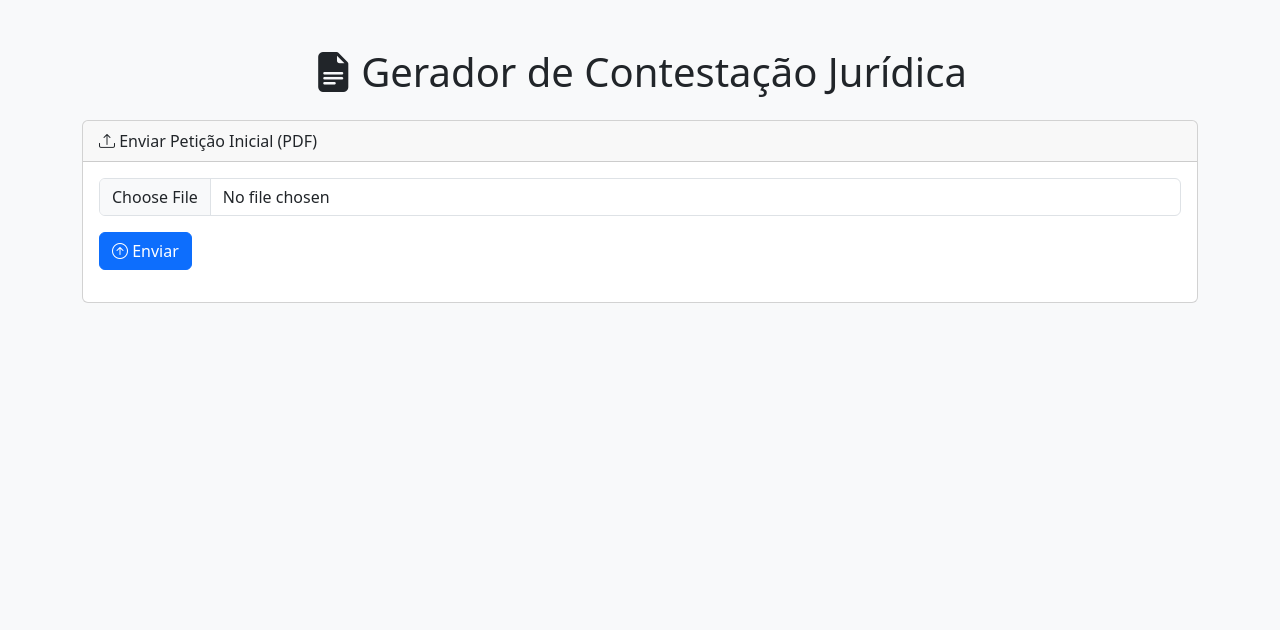
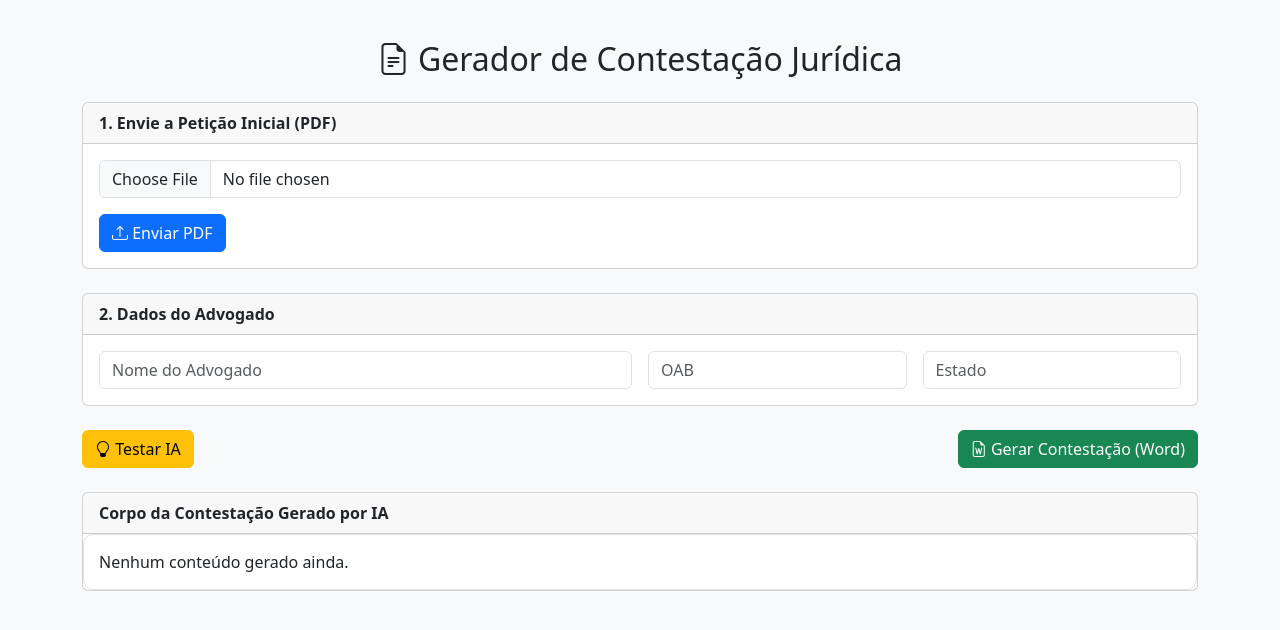
Before and after one commit to Alandamme/api-contestacao-juridica, a Flask app: page / in a window 1280 px wide. Shown: the top 630 px of the page. Run offline with Flask 3, Linux system fonts and the light colour scheme.

Commit message:
Update index.html

```diff
--- a/src/templates/index.html
+++ b/src/templates/index.html
@@ -1,173 +1,118 @@
 <!DOCTYPE html>
-<html lang="pt-BR">
+<html lang="pt-br">
 <head>
   <meta charset="UTF-8" />
-  <meta name="viewport" content="width=device-width, initial-scale=1.0"/>
+  <meta name="viewport" content="width=device-width, initial-scale=1" />
   <title>Gerador de Contestação Jurídica</title>
-  <link href="https://cdn.jsdelivr.net/npm/bootstrap@5.3.3/dist/css/bootstrap.min.css" rel="stylesheet"/>
-  <link rel="stylesheet" href="https://cdn.jsdelivr.net/npm/bootstrap-icons@1.10.5/font/bootstrap-icons.css">
+  <link href="https://cdn.jsdelivr.net/npm/bootstrap@5.3.3/dist/css/bootstrap.min.css" rel="stylesheet">
+  <link href="https://cdn.jsdelivr.net/npm/bootstrap-icons@1.11.3/font/bootstrap-icons.css" rel="stylesheet">
+  <style>
+    body {
+      padding-top: 40px;
+      background-color: #f8f9fa;
+    }
+    .preview-card {
+      white-space: pre-wrap;
+      background: #fff;
+      padding: 15px;
+      border-radius: 10px;
+      border: 1px solid #dee2e6;
+    }
+  </style>
 </head>
-<body class="bg-light">
-
-<div class="container py-5">
-  <h1 class="mb-4 text-center">
-    <i class="bi bi-file-earmark-text-fill me-2"></i>Gerador de Contestação Jurídica
-  </h1>
+<body>
+  <div class="container">
+    <h2 class="text-center mb-4"><i class="bi bi-file-earmark-text"></i> Gerador de Contestação Jurídica</h2>
 
     <!-- Upload PDF -->
     <div class="card mb-4">
-    <div class="card-header"><i class="bi bi-upload"></i> Enviar Petição Inicial (PDF)</div>
+      <div class="card-header"><strong>1. Envie a Petição Inicial (PDF)</strong></div>
       <div class="card-body">
-      <form id="upload-form">
-        <input type="file" name="pdf" accept=".pdf" class="form-control mb-3" required>
-        <button type="submit" class="btn btn-primary"><i class="bi bi-arrow-up-circle"></i> Enviar</button>
+        <form id="form-upload">
+          <div class="mb-3">
+            <input type="file" class="form-control" id="pdfFile" accept="application/pdf" required>
+          </div>
+          <button type="submit" class="btn btn-primary"><i class="bi bi-upload"></i> Enviar PDF</button>
         </form>
-      <div id="upload-status" class="mt-3"></div>
-    </div>
-  </div>
-
-  <!-- Dados extraídos -->
-  <div class="card mb-4 d-none" id="dados-extraidos-card">
-    <div class="card-header"><i class="bi bi-clipboard-data"></i> Dados Extraídos</div>
-    <div class="card-body" id="dados-extraidos-preview"></div>
-  </div>
-
-  <!-- Botão testar IA -->
-  <div class="d-grid gap-2 mt-4 d-none" id="testar-ia-container">
-    <button id="testar-ia-btn" class="btn btn-outline-secondary">
-      <i class="bi bi-robot"></i> Testar IA (Prévia da Contestação)
-    </button>
-  </div>
-
-  <!-- Pré-visualização -->
-  <div class="card mt-4 d-none" id="preview-card">
-    <div class="card-header"><i class="bi bi-chat-left-dots-fill"></i> Pré-visualização da Contestação</div>
-    <div class="card-body">
-      <pre id="preview-texto" class="bg-light border p-3 rounded" style="white-space: pre-wrap; max-height: 400px; overflow-y: auto;"></pre>
       </div>
     </div>
 
     <!-- Dados do advogado -->
-  <div class="card mb-4 d-none" id="advogado-card">
-    <div class="card-header"><i class="bi bi-person-badge"></i> Dados do Advogado</div>
+    <div class="card mb-4">
+      <div class="card-header"><strong>2. Dados do Advogado</strong></div>
       <div class="card-body">
-      <form id="advogado-form">
-        <div class="mb-3">
-          <label for="nome_advogado" class="form-label">Nome do Advogado</label>
-          <input type="text" class="form-control" id="nome_advogado" required>
+        <form id="form-advogado">
+          <div class="row g-3">
+            <div class="col-md-6">
+              <input type="text" class="form-control" id="nome_advogado" placeholder="Nome do Advogado" required>
             </div>
-        <div class="mb-3">
-          <label for="oab" class="form-label">Número da OAB</label>
-          <input type="text" class="form-control" id="oab" required>
+            <div class="col-md-3">
+              <input type="text" class="form-control" id="oab" placeholder="OAB" required>
             </div>
-        <div class="mb-3">
-          <label for="estado" class="form-label">Estado</label>
-          <input type="text" class="form-control" id="estado" required>
+            <div class="col-md-3">
+              <input type="text" class="form-control" id="estado" placeholder="Estado" required>
             </div>
-        <button type="submit" class="btn btn-success"><i class="bi bi-file-earmark-word-fill"></i> Gerar Contestação</button>
+          </div>
         </form>
       </div>
     </div>
 
-  <!-- Resultado -->
-  <div class="alert alert-success d-none mt-4" id="resultado"></div>
+    <!-- Ações -->
+    <div class="d-flex justify-content-between mb-4">
+      <button class="btn btn-warning" id="btn-testar-ia"><i class="bi bi-lightbulb"></i> Testar IA</button>
+      <button class="btn btn-success" id="btn-gerar-contestacao"><i class="bi bi-file-earmark-word"></i> Gerar Contestação (Word)</button>
+    </div>
+
+    <!-- Visualização IA -->
+    <div class="card mb-4">
+      <div class="card-header"><strong>Corpo da Contestação Gerado por IA</strong></div>
+      <div class="card-body preview-card" id="preview-contestacao">Nenhum conteúdo gerado ainda.</div>
+    </div>
   </div>
 
   <script>
     let sessionFile = null;
-  let corpoGerado = null;
+    let corpoGerado = "";
 
-  document.getElementById("upload-form").addEventListener("submit", async (e) => {
+    document.getElementById("form-upload").addEventListener("submit", async function (e) {
       e.preventDefault();
-    const formData = new FormData(e.target);
-    const status = document.getElementById("upload-status");
-    status.innerHTML = "⌛ Enviando arquivo...";
+      const file = document.getElementById("pdfFile").files[0];
+      const formData = new FormData();
+      formData.append("pdf", file);
 
-    const res = await fetch("/api/upload", { method: "POST", body: formData });
-    const data = await res.json();
+      const response = await fetch("/api/upload", {
+        method: "POST",
+        body: formData
+      });
 
-    if (data.dados_extraidos) {
-      sessionFile = data.dados_extraidos;
-
-      const preview = document.getElementById("dados-extraidos-preview");
-      preview.innerHTML = `
-        <p><strong>Autor:</strong> ${sessionFile.autor}</p>
-        <p><strong>Réu:</strong> ${sessionFile.reu}</p>
-        <p><strong>Tipo de Ação:</strong> ${sessionFile.tipo_acao}</p>
-        <p><strong>Valor da Causa:</strong> ${sessionFile.valor_causa}</p>
-        <p><strong>Fatos:</strong> ${sessionFile.fatos}</p>
-        <p><strong>Pedidos:</strong> <ul>${sessionFile.pedidos.map(p => `<li>${p}</li>`).join("")}</ul></p>
-        <p><strong>Fundamentos Jurídicos:</strong> <ul>${sessionFile.fundamentos_juridicos.map(f => `<li>${f}</li>`).join("")}</ul></p>
-      `;
-
-      document.getElementById("dados-extraidos-card").classList.remove("d-none");
-      document.getElementById("advogado-card").classList.remove("d-none");
-      document.getElementById("testar-ia-container").classList.remove("d-none");
-      status.innerHTML = '<span class="text-success"><i class="bi bi-check-circle-fill"></i> Dados extraídos com sucesso!</span>';
+      const data = await response.json();
+      if (response.ok) {
+        sessionFile = data.session_file;
+        alert("PDF processado com sucesso!");
       } else {
-      status.innerHTML = '<span class="text-danger">❌ Erro ao processar PDF</span>';
+        alert("Erro: " + data.erro);
       }
     });
 
-  document.getElementById("testar-ia-btn").addEventListener("click", async () => {
-    const btn = document.getElementById("testar-ia-btn");
-    const previewCard = document.getElementById("preview-card");
-    const previewTexto = document.getElementById("preview-texto");
+    document.getElementById("btn-testar-ia").addEventListener("click", async function () {
+      if (!sessionFile) {
+        return alert("Envie e processe um PDF primeiro.");
+      }
 
-    btn.disabled = true;
-    btn.innerHTML = '<i class="bi bi-robot"></i> Gerando com IA...';
-
-    const res = await fetch("/api/testar-ia", {
+      const advogado = getDadosAdvogado();
+      const response = await fetch("/api/testar-ia", {
         method: "POST",
         headers: { "Content-Type": "application/json" },
-      body: JSON.stringify({ session_file: sessionFile })
+        body: JSON.stringify({ session_file: sessionFile, dados_advogado: advogado })
       });
 
-    const data = await res.json();
-
-    if (res.ok && data.corpo_gerado) {
+      const data = await response.json();
+      if (response.ok) {
         corpoGerado = data.corpo_gerado;
-      previewTexto.textContent = corpoGerado;
+        document.getElementById("preview-contestacao").textContent = corpoGerado;
       } else {
-      corpoGerado = null;
-      previewTexto.textContent = `❌ Erro: ${data.erro || "Erro ao gerar prévia da IA"}`;
+        alert("Erro na IA: " + data.erro);
       }
-
-    previewCard.classList.remove("d-none");
-    btn.disabled = false;
-    btn.innerHTML = '<i class="bi bi-robot"></i> Testar IA (Prévia da Contestação)';
     });
 
-  document.getElementById("advogado-form").addEventListener("submit", async (e) => {
-    e.preventDefault();
-    const nome = document.getElementById("nome_advogado").value;
-    const oab = document.getElementById("oab").value;
-    const estado = document.getElementById("estado").value;
-
-    const res = await fetch("/api/gerar-contestacao", {
-      method: "POST",
-      headers: { "Content-Type": "application/json" },
-      body: JSON.stringify({
-        session_file: sessionFile,
-        dados_advogado: { nome_advogado: nome, oab: oab, estado: estado },
-        corpo_gerado: corpoGerado
-      })
-    });
-
-    const resultado = document.getElementById("resultado");
-    const data = await res.json();
-
-    if (res.ok && data.files && data.files.word) {
-      resultado.classList.remove("d-none");
-      resultado.classList.replace("alert-danger", "alert-success");
-      resultado.innerHTML = `✅ Contestação gerada! <a class="btn btn-outline-dark ms-2" href="${data.files.word}" target="_blank"><i class="bi bi-download"></i> Baixar Word</a>`;
-    } else {
-      resultado.classList.remove("d-none");
-      resultado.classList.replace("alert-success", "alert-danger");
-      resultado.innerHTML = `❌ Erro: ${data.erro || "Erro ao gerar contestação"}`;
-    }
-  });
-</script>
-
-</body>
-</html>
+    document.getElementById(
```
Lines whose indentation alone changed are shown as unchanged.
